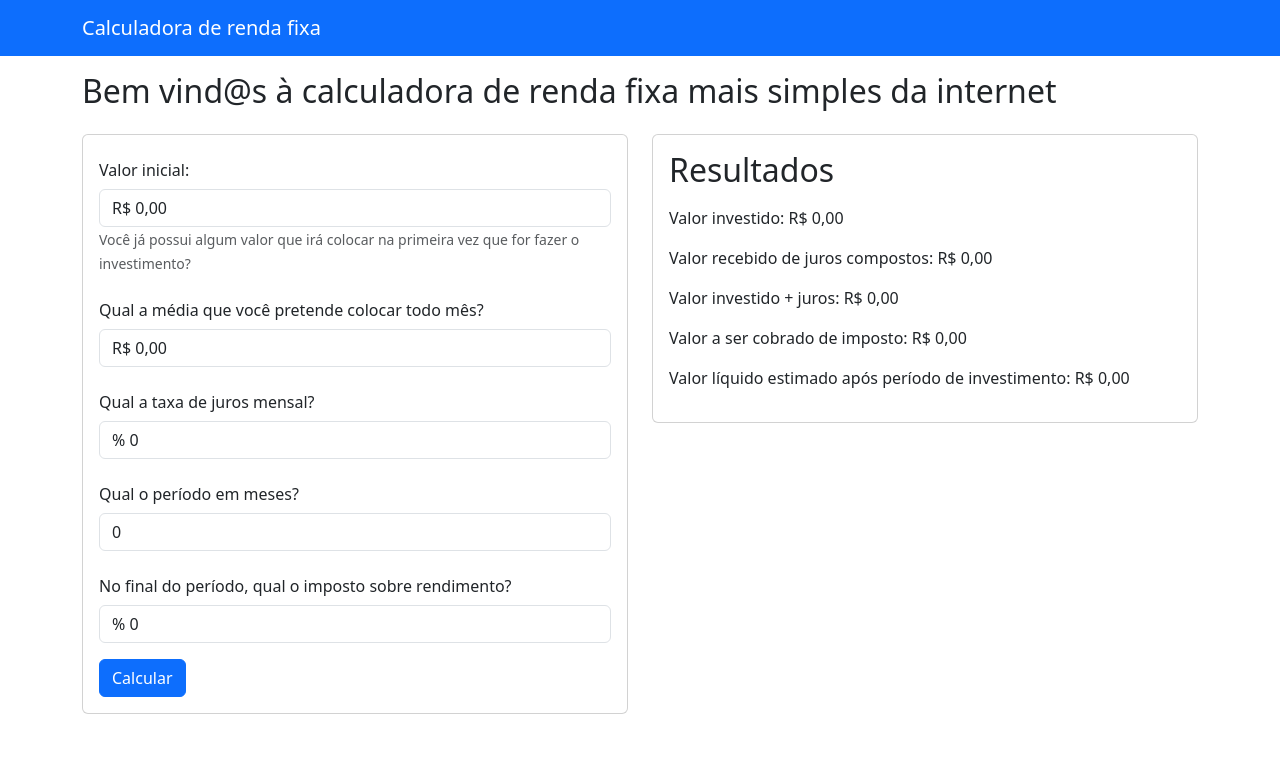
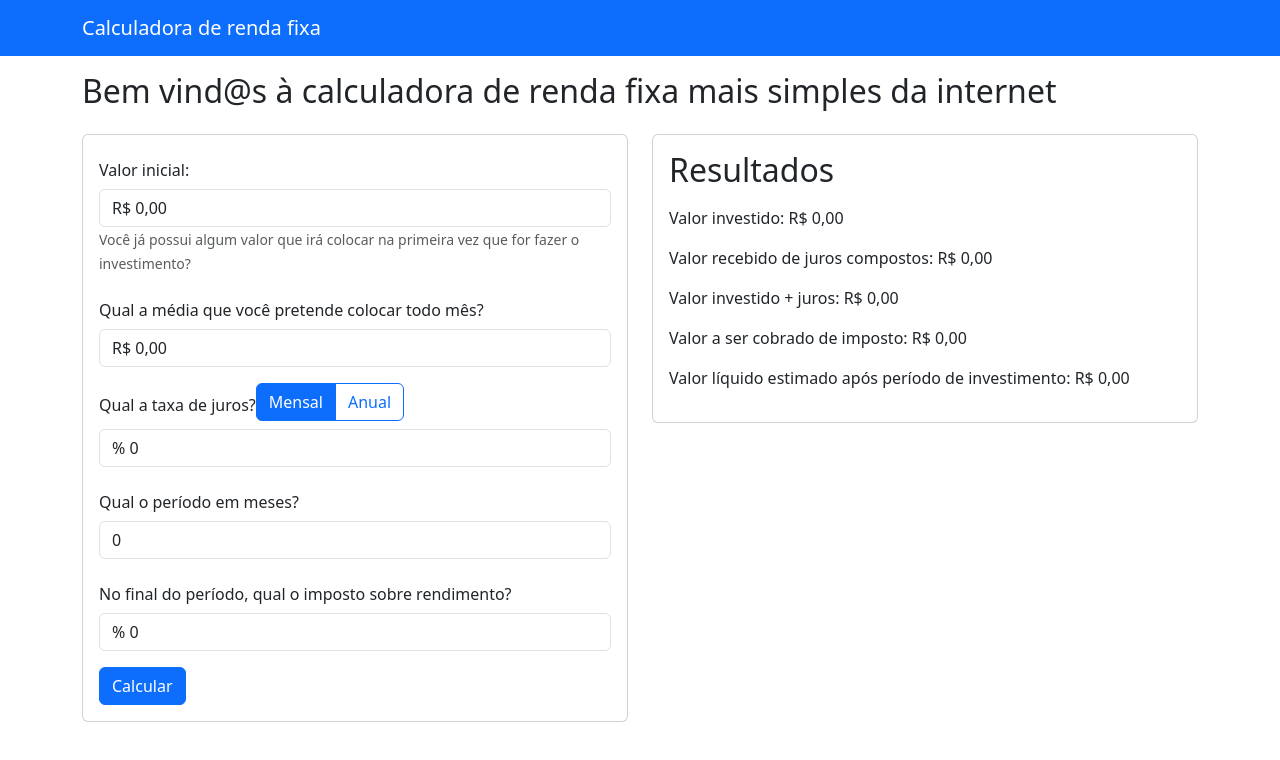
Before and after one commit to arthurmoro/calculadora-renda-fixa, a React (Create React App) app: page / in a window 1280 px wide. Shown: the top 760 px of the page. Built offline with nearby package versions, Linux system fonts and the light colour scheme.

Commit message:
adicionando opção entre anual ou mensal

```diff
--- a/src/domain/entities/calculator/Calculator.ts
+++ b/src/domain/entities/calculator/Calculator.ts
@@ -61,7 +61,27 @@ export class Calculator {
     return interestTotalAmount * (taxRate / 100);
   }
 
+  /**
+   * Calcula o valor dos juros com base na taxa mensal
+   * @param totalAmount Valor total sobre o qual os juros serão calculados
+   * @param rate Taxa de juros mensal (em percentual)
+   * @returns Valor dos juros calculados
+   */
   private calculateInterestAmount(totalAmount: number, rate: number): number {
     return totalAmount * (rate / 100);
   }
+
+  /**
+   * Calcula o valor dos juros com base na taxa anual, convertendo para mensal
+   * @param totalAmount Valor total sobre o qual os juros serão calculados
+   * @param annualRate Taxa de juros anual (em percentual)
+   * @returns Valor dos juros calculados usando a taxa mensal equivalente
+   */
+  private calculateInterestAmountFromAnnualRate(
+    totalAmount: number,
+    annualRate: number
+  ): number {
+    const monthlyRate = annualRate / 12;
+    return this.calculateInterestAmount(totalAmount, monthlyRate);
+  }
 }
--- a/src/pages/Calculator/Form.tsx
+++ b/src/pages/Calculator/Form.tsx
@@ -1,6 +1,12 @@
 import { SyntheticEvent, useCallback, useState } from "react";
 import { CalculatorInputs } from ".";
-import { Button, Card, Form } from "react-bootstrap";
+import {
+	Button,
+	Card,
+	Form,
+	ToggleButtonGroup,
+	ToggleButton,
+} from "react-bootstrap";
 import CurrencyInput, {
 	onValueChangeProps,
 } from "../../components/Form/CurrencyInput";
@@ -17,6 +23,7 @@ export function CalculatorForm(props: CalculatorFormProps) {
 		periodo_em_meses: 0,
 		taxa_imposto: 0,
 	} as CalculatorInputs);
+	const [tipoTaxa, setTipoTaxa] = useState<"anual" | "mensal">("mensal");
 
 	function sendTagManagerEvent() {
 		TagManager.initialize({
@@ -33,11 +40,15 @@ export function CalculatorForm(props: CalculatorFormProps) {
 
 	const calcular = (event: SyntheticEvent<HTMLFormElement>) => {
 		event.preventDefault();
+		let taxaMes = inputs.taxa_mes / 100;
+		if (tipoTaxa === "anual") {
+			taxaMes = taxaMes / 12;
+		}
 		props.calcular({
 			...inputs,
 			aporte_inicial: inputs.aporte_inicial / 100,
 			aporte_mensal: inputs.aporte_mensal / 100,
-      taxa_mes: inputs.taxa_mes / 100,
+			taxa_mes: taxaMes,
 			taxa_imposto: inputs.taxa_imposto / 100,
 		});
 
@@ -85,8 +96,29 @@ export function CalculatorForm(props: CalculatorFormProps) {
 					/>
 				</Form.Group>
 				<Form.Group className="mb-3">
-          <Form.Label column>Qual a taxa de juros mensal?</Form.Label>
-
+					<Form.Label column>Qual a taxa de juros?</Form.Label>
+					<ToggleButtonGroup
+						type="radio"
+						name="tipo_taxa"
+						value={tipoTaxa}
+						onChange={(val: "anual" | "mensal") => setTipoTaxa(val)}
+						className="mb-2"
+					>
+						<ToggleButton
+							id="tbg-btn-1"
+							value="mensal"
+							variant="outline-primary"
+						>
+							Mensal
+						</ToggleButton>
+						<ToggleButton
+							id="tbg-btn-2"
+							value="anual"
+							variant="outline-primary"
+						>
+							Anual
+						</ToggleButton>
+					</ToggleButtonGroup>
 					<CurrencyInput
 						max={10000}
 						name="taxa_mes"
```
Lines whose indentation alone changed are shown as unchanged.
